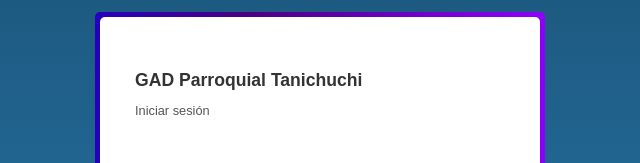
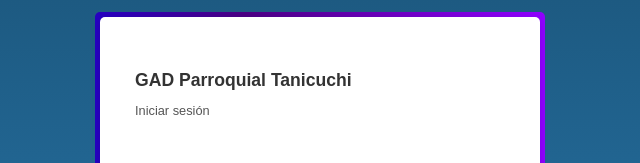
Before and after one commit to Edwinoto95/camaradecomercio, a website: page login.html in a window 1280 px wide. Shown: the part 123-286 px from the top of the page, 320-960 px from the left. Drawn offline with Linux system fonts and the light colour scheme.

Commit message:
Mensaje descriptivlos cambio

```diff
--- a/login.html
+++ b/login.html
@@ -177,7 +177,7 @@
     <div class="container">
         <div class="login-card">
             <div class="card-header">
-                <h3>GAD Parroquial Tanichuchi </h3>
+                <h3>GAD Parroquial Tanicuchi </h3>
                 <p>Iniciar sesión</p>
             </div>
             <div class="card-body">
```
